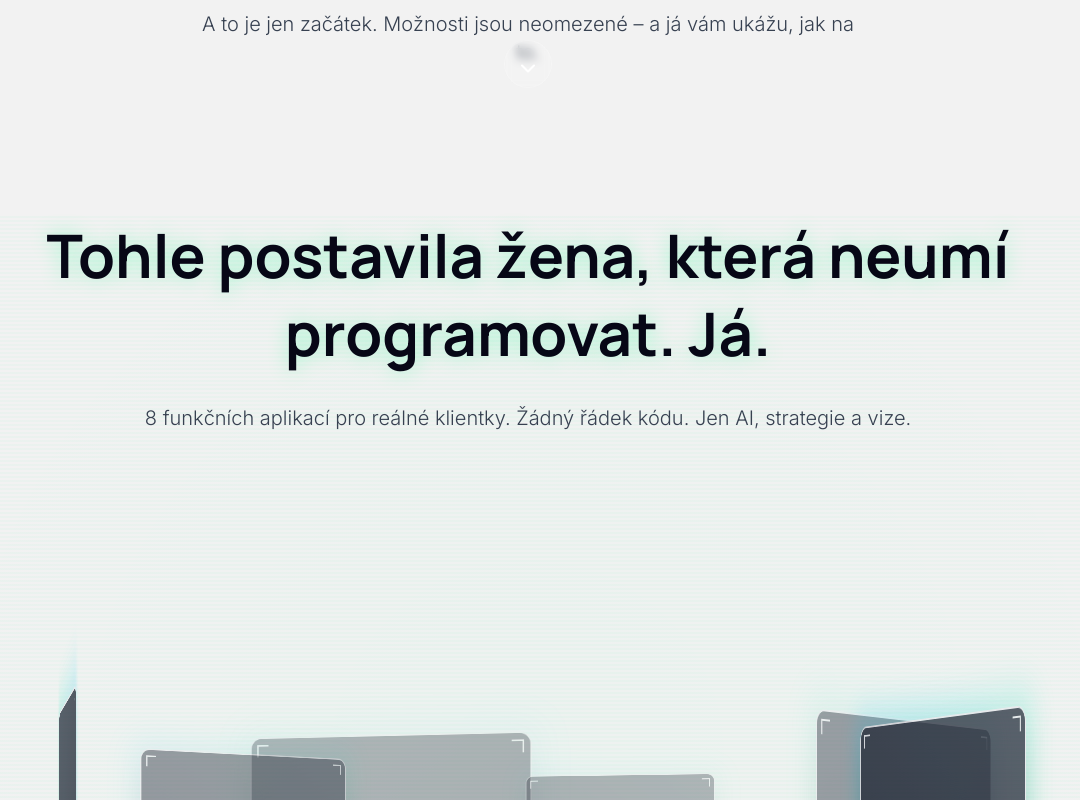
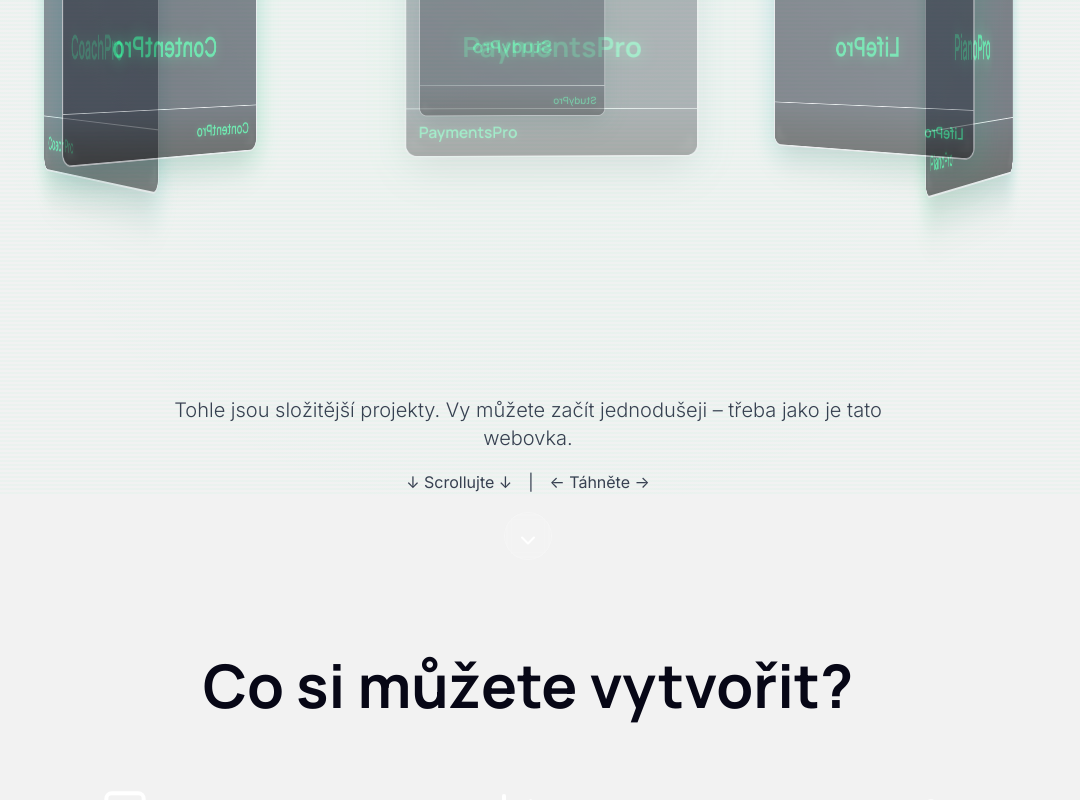
Before and after one commit to lennayia/vibecodingpro, a React (Vite) app: page / in a window 1280 px wide. Shown: the part 2280-3080 px from the top of the page, without its empty margins (112-1192 px from the left). Built offline with nearby package versions, Linux system fonts and the light colour scheme; a web font is replaced by a local one.

Commit message:
Reorder: Move holographic portfolio before WhatYouCanCreate
New flow:
- Hero
- Pro koho (identity)
- Portfolio (WOW proof!)
- Co si můžete vytvořit (inspired possibilities)
- Proč mít aplikaci (benefits)

Stronger impact: show credentials before offering possibilities

```diff
--- a/src/App.jsx
+++ b/src/App.jsx
@@ -74,8 +74,8 @@ function App() {
         <main id="main-content" role="main">
           <Hero />
           <ForWhom />
+          <PortfolioHolographic />
           <WhatYouCanCreate />
-          <PortfolioHolographic />
           <WhyOwnApp />
           <Comparison />
           <ImagineSection />
```
